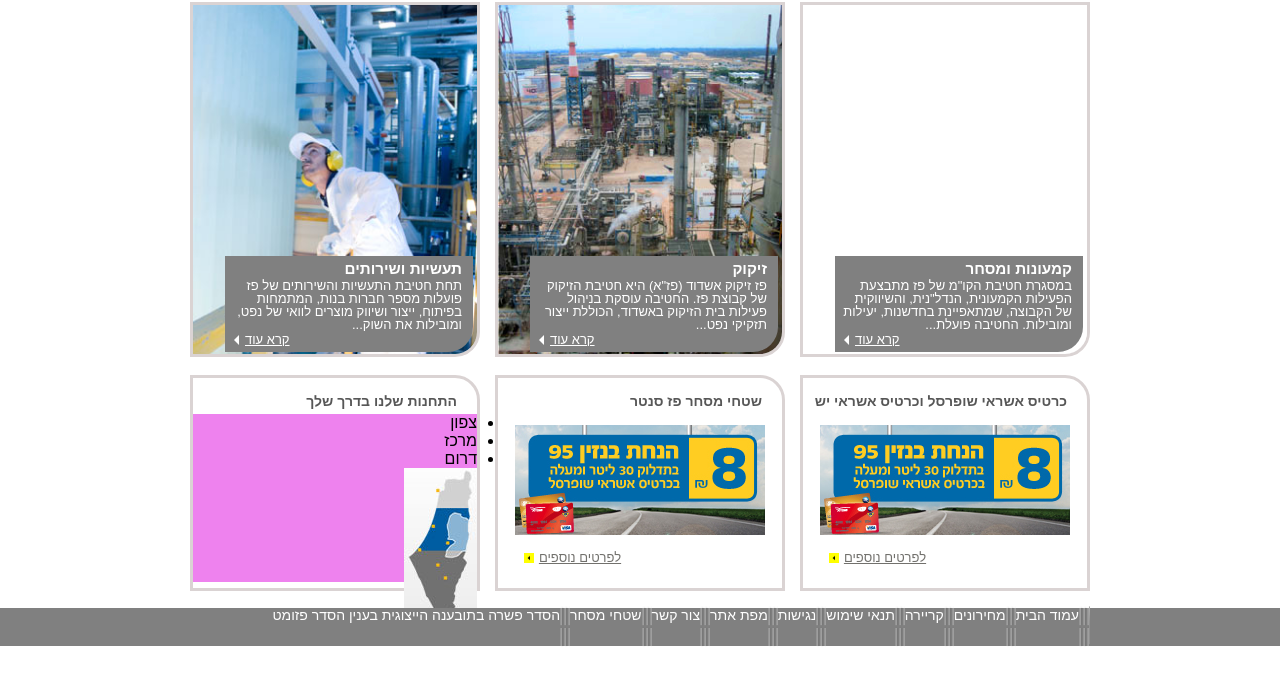
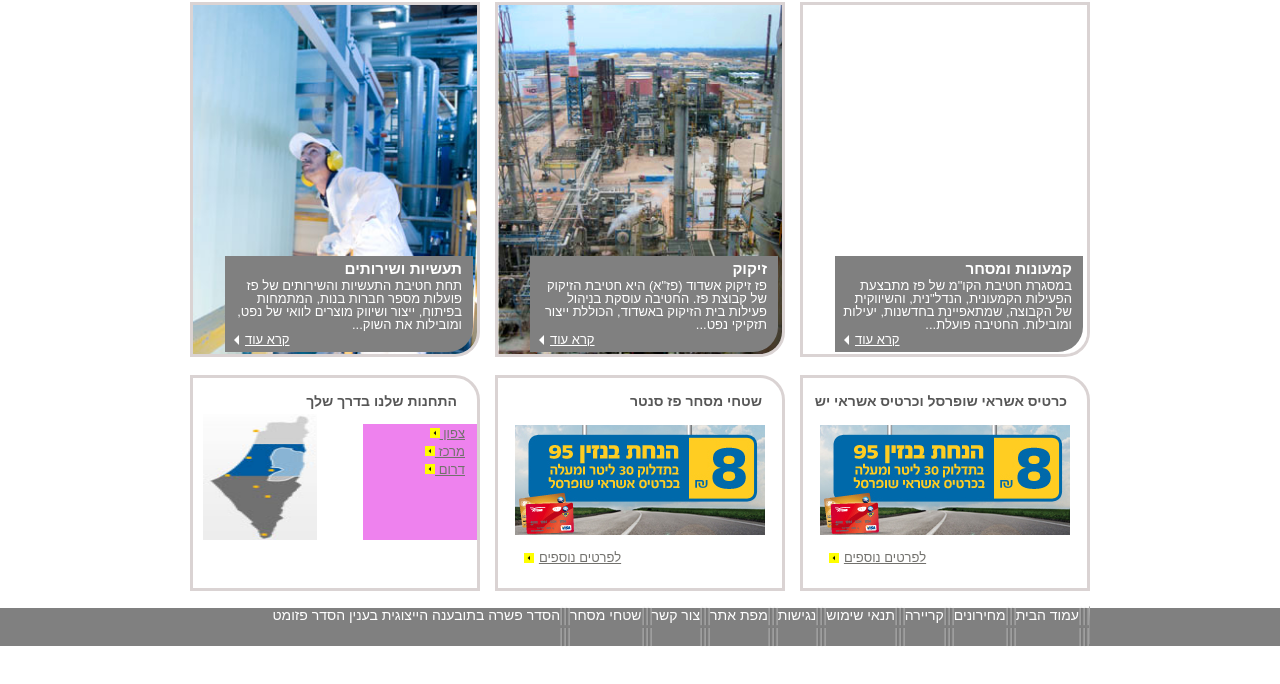
Before and after one commit to orlysan/Appleseeds-Mid-Exercise, a plain HTML site: page index.html in a window 1280 px wide. Shown: the part 154-838 px from the top of the page. Drawn offline with Linux system fonts and the light colour scheme.

Commit message:
left bottom box

```diff
--- a/index.html
+++ b/index.html
@@ -108,9 +108,9 @@
                         <h3>התחנות שלנו בדרך שלך</h3>
                         <div class="inner-station-box">
                             <ul class="ul-station">
-                                <li>צפון</li>
-                                <li>מרכז</li>
-                                <li>דרום</li>
+                                <li><a href="#">צפון <img src="/images/outline_arrow_left_black_24dp.png" alt=""></a></li>
+                                <li><a href="#">מרכז <img src="/images/outline_arrow_left_black_24dp.png" alt=""></a></li>
+                                <li><a href="#">דרום <img src="/images/outline_arrow_left_black_24dp.png" alt=""></a></li>
                             </ul>
                             <img src="/images/map_stations.jpg" alt="">
                         </div>
--- a/style.css
+++ b/style.css
@@ -265,8 +265,42 @@ left: 20px;
 }
 
 .inner-station-box {
+    height: 60%;
+    display: flex;
+    justify-content: space-between;
+
+}
+
+.ul-station {
+    width: 40%;
     background-color: violet;
-    height: 80%;
+    list-style-type: none;
+    margin-top: 10px;
+}
+
+.ul-station a{
+    padding-right:12px;
+    cursor: pointer;
+    font-size: 13px;
+    color: #72716d;
+}
+
+.ul-station a > img {
+    color:yellow;
+    width: 10px;
+    height: 10px;
+    background-color: yellow;
+}
+
+.ul-station a:hover {
+    color: #005CA0
+}
+
+
+.inner-station-box > img {
+    width: 40%;
+    background-color: violet;
+    margin-left:10px;
 }
 
 /* footer style*/
```
